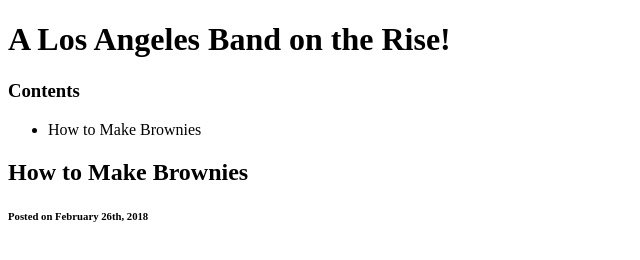
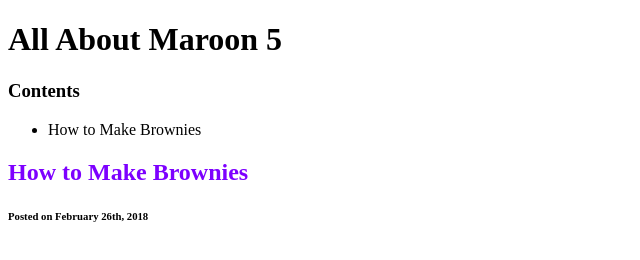
Before and after one commit to jvneha/jvneha.gitbub.io, a plain HTML site: page index.html in a window 1280 px wide. Shown: the whole page, without its empty margins (0-640 px from the left). Drawn offline with Linux system fonts and the light colour scheme.

Commit message:
Update index.html

```diff
--- a/index.html
+++ b/index.html
@@ -3,10 +3,16 @@
     <head>
         <meta charset="utf-8">
         <title> All About Maroon 5 </title>
+        <style>
+               h2 {
+            color: rgb(125, 0, 255);}
+        </style>
     </head>
     <body>
 
-        <h1> A Los Angeles Band on the Rise! </h1>
+        <h1> All About Maroon 5 </h1>
+
+        <h2>
 
         <h3> Contents </h3>
         <ul>
```
